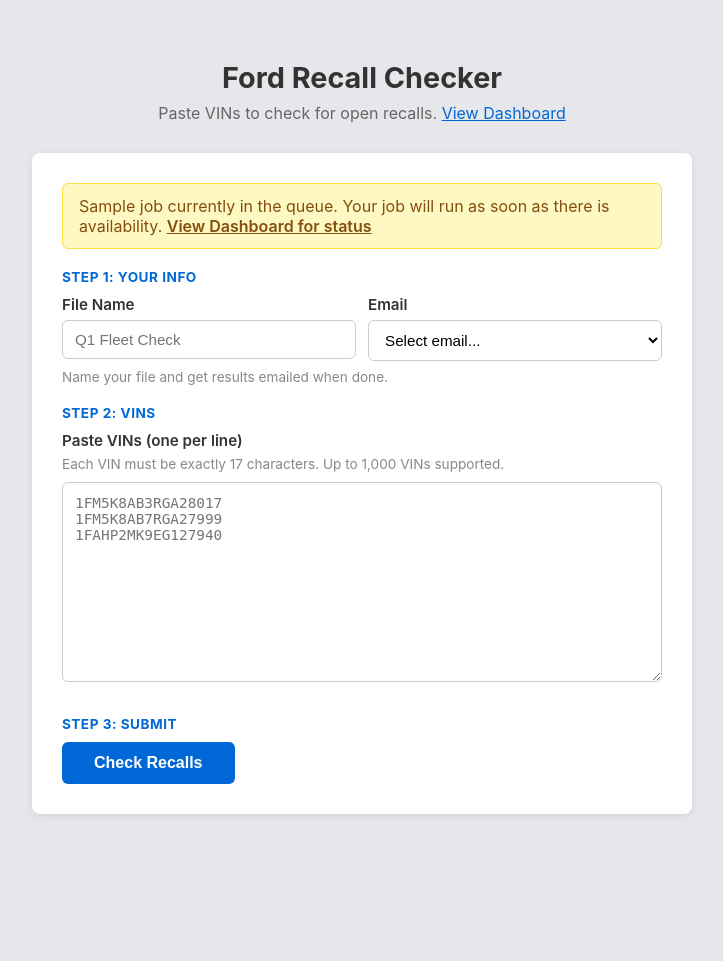
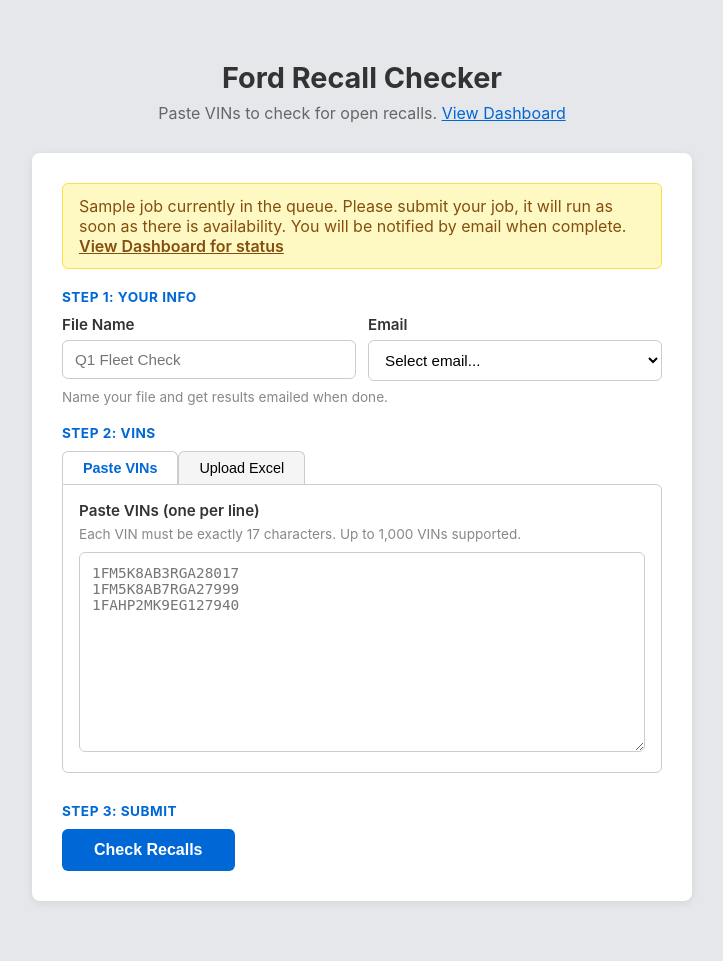
Before and after one commit to CGilbert23/FordRecallCheckScript, a Flask app: template templates/index.html in a window 1280 px wide. Shown: the whole page, without its empty margins (278-1001 px from the left). Before the commit the page ends 814 px from the top, so only its background shows below. Run offline with Flask 3, Linux system fonts and the light colour scheme; the template is opened without the code that fills it: most values are stand-ins (such as "Sample title", 1, 10 or a date in 2020).

Commit message:
new upload tool

```diff
--- a/app.py
+++ b/app.py
@@ -8,6 +8,8 @@ from datetime import datetime
 from flask import Flask, request, render_template, jsonify, send_file, redirect, url_for
 from recall_checker import process_recalls
 import resend
+import io
+import openpyxl
 
 # Log everything to stdout
 logging.basicConfig(stream=sys.stdout, level=logging.INFO, format='%(asctime)s %(levelname)s: %(message)s')
@@ -27,12 +29,57 @@ OUTPUT_DIR = os.path.join(BASE_DIR, 'outputs')
 os.makedirs(OUTPUT_DIR, exist_ok=True)
 
 
+def parse_excel_upload(file_storage):
+    """Parse uploaded Excel file. Returns (vins, vin_companies).
+    vin_companies is a dict {vin: company_name} if company names found, else None.
+    """
+    wb = openpyxl.load_workbook(io.BytesIO(file_storage.read()), read_only=True)
+    ws = wb.active
+
+    rows = list(ws.iter_rows(values_only=True))
+    wb.close()
+    if not rows:
+        return [], None
+
+    # Auto-detect format: check if col B has VINs
+    has_company = False
+    for row in rows:
+        if len(row) >= 2 and row[1]:
+            val = str(row[1]).strip()
+            if len(val) == 17 and val.isalnum():
+                has_company = True
+                break
+
+    vins = []
+    vin_companies = {}
+
+    for row in rows:
+        if has_company:
+            if len(row) < 2 or not row[1]:
+                continue
+            company = str(row[0]).strip() if row[0] else ''
+            vin = str(row[1]).strip().upper()
+            if not (len(vin) == 17 and vin.isalnum()):
+                continue
+            vins.append(vin)
+            vin_companies[vin] = company
+        else:
+            if not row[0]:
+                continue
+            vin = str(row[0]).strip().upper()
+            if not (len(vin) == 17 and vin.isalnum()):
+                continue
+            vins.append(vin)
+
+    return vins, vin_companies if has_company else None
+
+
 def queue_worker():
     """Worker thread that processes jobs one at a time from the queue."""
     while True:
-        job_id, vins, output_file = job_queue.get()
+        job_id, vins, output_file, vin_companies = job_queue.get()
         try:
-            run_job(job_id, vins, output_file)
+            run_job(job_id, vins, output_file, vin_companies)
         except Exception as e:
             logger.error(f"Queue worker error for job {job_id}: {str(e)}")
         finally:
@@ -86,14 +133,14 @@ def send_results_email(email, output_file, result):
         return False
 
 
-def run_job(job_id, vins, output_file):
+def run_job(job_id, vins, output_file, vin_companies=None):
     def on_progress(data):
         jobs[job_id]['progress'] = data
 
     try:
         logger.info(f"Job {job_id}: starting with {len(vins)} VINs")
         jobs[job_id]['status'] = 'running'
-        result = process_recalls(vins, output_file, progress_callback=on_progress)
+        result = process_recalls(vins, output_file, progress_callback=on_progress, vin_companies=vin_companies)
         jobs[job_id]['status'] = 'complete'
         jobs[job_id]['result'] = result
         jobs[job_id]['output_file'] = output_file
@@ -143,10 +190,13 @@ def index():
 def submit():
     logger.info("Submit received")
 
-    text = request.form.get('vins', '')
-    vins = [line.strip() for line in text.splitlines() if line.strip()]
-
-    vins = [v.upper() for v in vins if len(v) == 17 and v.isalnum()]
+    excel_file = request.files.get('excel_file')
+    if excel_file and excel_file.filename:
+        vins, vin_companies = parse_excel_upload(excel_file)
+    else:
+        text = request.form.get('vins', '')
+        vins = [v.upper() for v in (line.strip() for line in text.splitlines() if line.strip()) if len(v) == 17 and v.isalnum()]
+        vin_companies = None
 
     logger.info(f"Parsed {len(vins)} valid VINs")
 
@@ -178,11 +228,12 @@ def submit():
         'vin_count': len(vins),
         'email': email or None,
         'name': name or None,
+        'vin_companies': vin_companies,
     }
 
     logger.info(f"Created job {job_id} (status: {initial_status})")
 
-    job_queue.put((job_id, vins, output_file))
+    job_queue.put((job_id, vins, output_file, vin_companies))
 
     return redirect(url_for('job_page', job_id=job_id))
 
--- a/templates/index.html
+++ b/templates/index.html
@@ -21,6 +21,13 @@
         .error { background: #fef2f2; border: 1px solid #fca5a5; color: #b91c1c; padding: 12px 16px; border-radius: 6px; margin-bottom: 20px; }
         .running-notice { background: #fef9c3; border: 1px solid #fde047; color: #854d0e; padding: 12px 16px; border-radius: 6px; margin-bottom: 20px; }
         .step-label { font-weight: 700; font-size: 0.85rem; text-transform: uppercase; color: #0068d6; letter-spacing: 0.5px; margin-bottom: 10px; }
+        .tab-bar { display: flex; gap: 0; margin-bottom: 0; }
+        .tab-btn { padding: 8px 20px; border: 1px solid #ccc; background: #f5f5f5; cursor: pointer; border-radius: 6px 6px 0 0; font-size: 0.9rem; border-bottom: none; }
+        .tab-btn.active { background: #fff; font-weight: 600; color: #0068d6; }
+        .tab-content { display: none; border: 1px solid #ccc; border-radius: 0 6px 6px 6px; padding: 16px; }
+        .tab-content.active { display: block; }
+        .file-input-wrap { padding: 20px 0; }
+        .file-input-wrap input[type="file"] { font-size: 0.95rem; }
     </style>
 </head>
 <body>
@@ -34,10 +41,10 @@
             {% endif %}
 
             {% if active_jobs %}
-            <div class="running-notice">{{ active_jobs }} job{{ 's' if active_jobs > 1 else '' }} currently in the queue. Your job will run as soon as there is availability. <a href="/dashboard" style="color: #854d0e; font-weight: 600;">View Dashboard for status</a></div>
+            <div class="running-notice">{{ active_jobs }} job{{ 's' if active_jobs > 1 else '' }} currently in the queue. Please submit your job, it will run as soon as there is availability. You will be notified by email when complete. <a href="/dashboard" style="color: #854d0e; font-weight: 600;">View Dashboard for status</a></div>
             {% endif %}
 
-            <form method="POST" action="/submit" id="vinForm">
+            <form method="POST" action="/submit" id="vinForm" enctype="multipart/form-data">
                 <p class="step-label">Step 1: Your Info</p>
                 <div style="display: flex; gap: 12px; margin-bottom: 20px;">
                     <div style="flex: 1;">
@@ -66,9 +73,22 @@
                 <p class="hint" style="margin-top: -12px; margin-bottom: 20px;">Name your file and get results emailed when done.</p>
 
                 <p class="step-label">Step 2: VINs</p>
-                <label for="vins">Paste VINs (one per line)</label>
-                <p class="hint">Each VIN must be exactly 17 characters. Up to 1,000 VINs supported.</p>
-                <textarea name="vins" id="vins" placeholder="1FM5K8AB3RGA28017&#10;1FM5K8AB7RGA27999&#10;1FAHP2MK9EG127940"></textarea>
+                <div class="tab-bar">
+                    <button type="button" class="tab-btn active" data-tab="tab-paste">Paste VINs</button>
+                    <button type="button" class="tab-btn" data-tab="tab-upload">Upload Excel</button>
+                </div>
+                <div id="tab-paste" class="tab-content active">
+                    <label for="vins">Paste VINs (one per line)</label>
+                    <p class="hint">Each VIN must be exactly 17 characters. Up to 1,000 VINs supported.</p>
+                    <textarea name="vins" id="vins" placeholder="1FM5K8AB3RGA28017&#10;1FM5K8AB7RGA27999&#10;1FAHP2MK9EG127940"></textarea>
+                </div>
+                <div id="tab-upload" class="tab-content">
+                    <label for="excel_file">Upload an Excel file (.xlsx)</label>
+                    <p class="hint">Format 1: VINs in Column A. Format 2: Company Name in Column A, VIN in Column B (output will include company names).</p>
+                    <div class="file-input-wrap">
+                        <input type="file" name="excel_file" id="excel_file" accept=".xlsx,.xls">
+                    </div>
+                </div>
 
                 <div style="margin-top: 30px;">
                     <p class="step-label">Step 3: Submit</p>
@@ -100,6 +120,15 @@
             emailHidden.value = this.value;
         });
 
+        document.querySelectorAll('.tab-btn').forEach(function(btn) {
+            btn.addEventListener('click', function() {
+                document.querySelectorAll('.tab-btn').forEach(function(b) { b.classList.remove('active'); });
+                document.querySelectorAll('.tab-content').forEach(function(c) { c.classList.remove('active'); });
+                btn.classList.add('active');
+                document.getElementById(btn.dataset.tab).classList.add('active');
+            });
+        });
+
         document.getElementById('vinForm').addEventListener('submit', function() {
             if (emailSelect.value === 'OTHER') {
                 emailHidden.value = emailCustom.value;
--- a/templates/status.html
+++ b/templates/status.html
@@ -41,7 +41,7 @@
             <div class="confirm-icon">&#9989;</div>
             <p class="confirm-title">Your recall check is in progress!</p>
             <p class="confirm-text">
-                We're processing your VINs now. When it's done, the results will be emailed to you. You can safely close this page.
+                We're processing your VINs now. You will be notified by email when complete. You can safely close this page.
             </p>
             {% endif %}
 
```
Also changed, not shown: recall_checker.py (+13 -4 lines), 2 other files.
